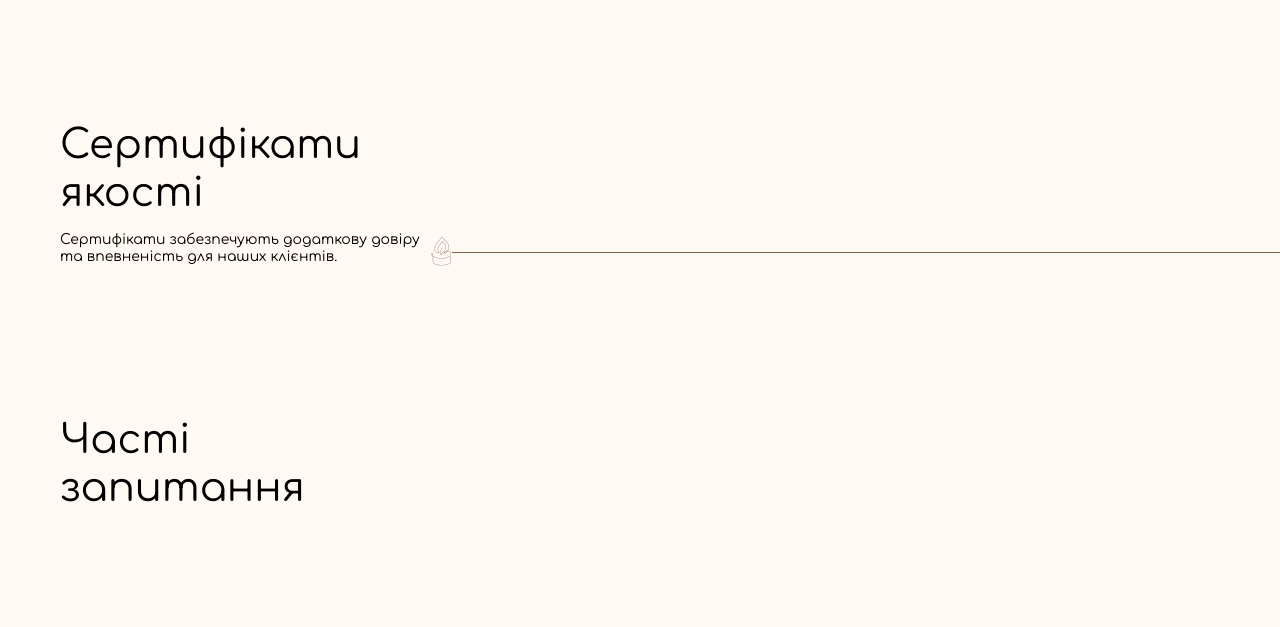
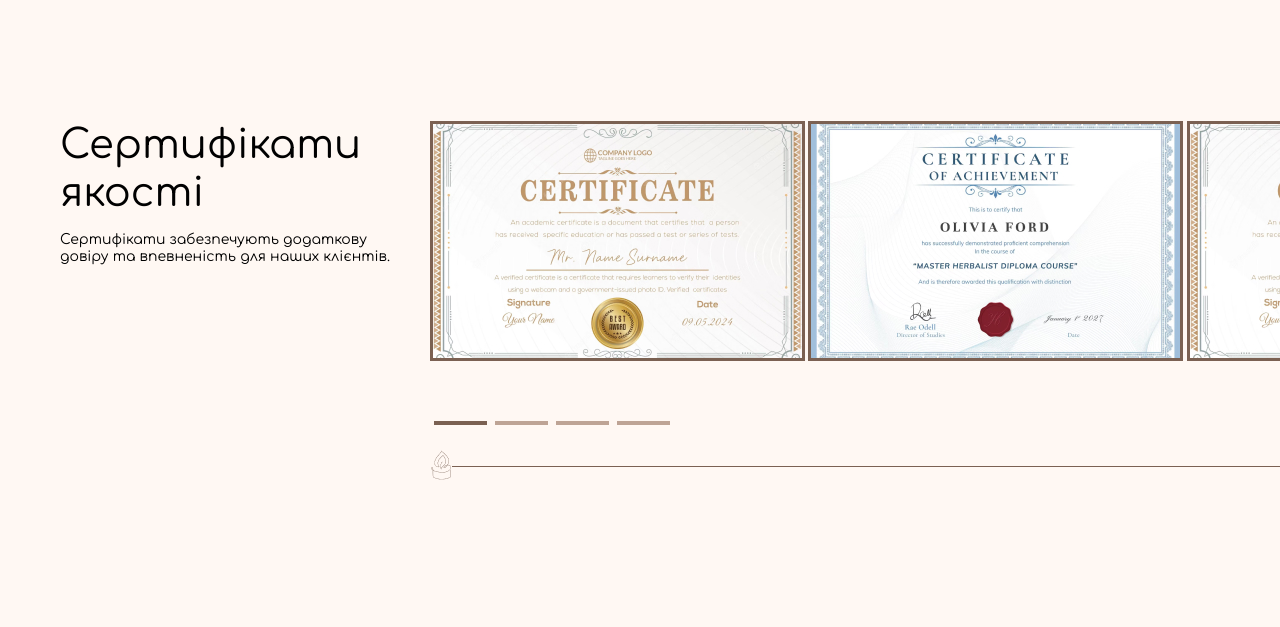
Before and after one commit to Luda0703/project-html-css-js, a plain HTML site: page index.html in a window 1280 px wide. Shown: the part 6620-7247 px from the top of the page. Drawn offline with nearby package versions, Linux system fonts and the light colour scheme.

Commit message:
section certificates

```diff
--- a/css/style.css
+++ b/css/style.css
@@ -452,6 +452,26 @@ button{
 
 .swiper-pagination-bullet-active{
     background-color: #7B6152;
+}
+
+/* ////// CERTIFICATE /////// */
+
+.certificates__slider{
+    width: 1135px;
+    overflow: hidden;
+}
+
+.certificates__descr{
+    margin-right: 20px;
+}
+
+.certificates__content{
+    padding-bottom: 114px;
+}
+
+.certificates__content .swiper-pagination{
+    bottom: 50px;
+    text-align: left;
 }
 
 
--- a/index.html
+++ b/index.html
@@ -425,12 +425,29 @@
 
       <section class="certificates section">
         <div class="container section__inner">
-          <div class=" section__descr">
+          <div class="certificates__descr section__descr">
             <h2 class=" title">Сертифікати якості</h2>
             <p class=" section__text">Сертифікати забезпечують додаткову
               довіру та впевненість для наших клієнтів. </p>
           </div>
-          <div class="certificates__content section__content-descr section--decor">
+          <div class="certificates__content section--decor">
+            <div class="certificates__slider">
+                <div class="swiper-wrapper">
+                  <div class="swiper-slide">
+                    <img src="images/cert-1.jpg" alt="">
+                  </div>
+                  <div class="swiper-slide">
+                    <img src="images/cert-2.jpg" alt="">
+                  </div>
+                  <div class="swiper-slide">
+                    <img src="images/cert-1.jpg" alt="">
+                  </div>
+                  <div class="swiper-slide">
+                    <img src="images/cert-2.jpg" alt="">
+                  </div>
+                </div>
+                <div class="swiper-pagination"></div>
+            </div>
         </div>
       </div>
       </section>
--- a/js/main.js
+++ b/js/main.js
@@ -6,10 +6,21 @@ menuBtn.addEventListener('click', () => {
 });
 
 const swiperOne = new Swiper('.feedback__slider', {
-    loop: true,
+    loop: false,
 
     pagination: {
         el: '.swiper-pagination',
         clickable: true,
       },
   });
+
+  const swiperTwo = new Swiper('.certificates__slider', {
+    loop: true,
+    slidesPerView: 3,
+    speceBetween: 20,
+
+    pagination: {
+        el: '.swiper-pagination',
+        clickable: true,
+      },
+  });
```
Also changed, not shown: images/cert-1.jpg (added), images/cert-2.jpg (added).
